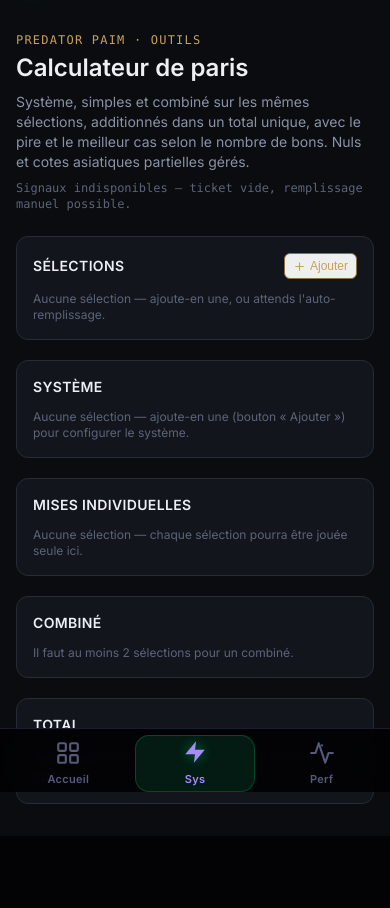
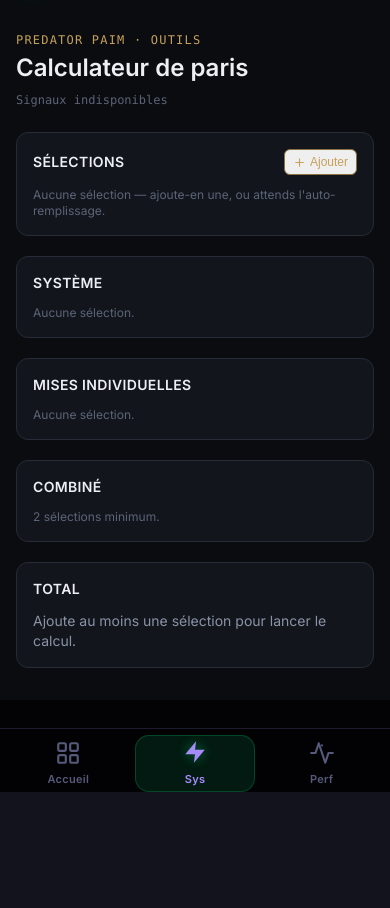
Before and after one commit to ipotrading-bot/predator, a Flask app: page /system in a window 390 px wide. Shown: the part 52-960 px from the top of the page. After the commit the page ends 844 px from the top, so only its background shows below. Run offline with Flask 3, Linux system fonts and the light colour scheme; some libraries are stand-ins or nearby versions.

Commit message:
refactor(system): page sobre — chiffres et libellés courts, explications en title=
Même mode que /performance : la page se lit, elle ne se raconte pas.

Retiré : le paragraphe d'en-tête, l'intro des scénarios, les notes sous les
tableaux, la glose du champ d'impôt, la ligne « avant impôt, le système
rendait… ». Les définitions ne disparaissent pas, elles passent en title=
survolable — brut/net sur le tableau du Total, lecture des scénarios sur le
leur, règles d'auto-remplissage sur la ligne d'état.

Libellés raccourcis : « Gain brut (avant impôt) » → « Brut », « Gain net
(après impôt) » → « Net », « Taux d'imposition (%) » → « Impôt (%) ».
L'avertissement de doublon tient sur une ligne. Le Total gagne une carte ROI
au lieu de la cacher dans un sous-titre.

Aucun chiffre ne change : mêmes 29 assertions navigateur au vert, dont deux
nouvelles qui gardent la sobriété — aucun paragraphe de plus de 14 mots dans
le rendu, et les définitions bien présentes en title=. Hauteur de la page sur
mobile : 4 646 → 4 185 px.

Co-Authored-By: Claude Opus 5 (1M context) <noreply@anthropic.com>

```diff
--- a/templates/system.html
+++ b/templates/system.html
@@ -807,10 +807,10 @@ function SystemBetCalculator() {
   }, [availableSignals, selections]);
 
   const statusLine = {
-    loading: "Chargement des signaux PAIM…",
-    error: "Signaux indisponibles — ticket vide, remplissage manuel possible.",
-    empty: "Aucun signal ≥ 1.80 dans les 12h à venir — ticket vide, remplissage manuel possible.",
-  }[signalsStatus] || `Auto-rempli depuis ${signalsStatus.split(":")[1]} signal(aux) actif(s) — fenêtre 12h, cote > 1.80, trié par edge.`;
+    loading: "Signaux PAIM…",
+    error: "Signaux indisponibles",
+    empty: "Aucun signal ≥ 1.80 sous 12 h",
+  }[signalsStatus] || `${signalsStatus.split(":")[1]} signaux · 12 h · cote > 1.80`;
 
   return (
     <div style={{ background: C.bg, minHeight: "60vh", fontFamily: SANS }} className="w-full">
@@ -819,11 +819,8 @@ function SystemBetCalculator() {
         <div className="mb-6">
           <div style={{ color: C.gold, fontFamily: MONO }} className="text-xs tracking-widest uppercase mb-1">Predator Paim · Outils</div>
           <h1 style={{ color: C.text }} className="text-2xl md:text-3xl font-semibold mb-2">Calculateur de paris</h1>
-          <p style={{ color: C.muted }} className="text-sm max-w-2xl">
-            Système, simples et combiné sur les mêmes sélections, additionnés dans un total unique, avec le pire et
-            le meilleur cas selon le nombre de bons. Nuls et cotes asiatiques partielles gérés.
-          </p>
-          <p style={{ color: C.faint, fontFamily: MONO }} className="text-xs mt-2">{statusLine}</p>
+          <p style={{ color: C.faint, fontFamily: MONO }} className="text-xs mt-2"
+            title="Auto-remplissage : signaux PAIM actifs, match dans les 12 h, cote > 1.80, meilleur edge d'abord, 8 au plus. Ticket vide = remplissage manuel possible.">{statusLine}</p>
         </div>
 
         <div className="grid grid-cols-1 lg:grid-cols-12 gap-5">
@@ -922,9 +919,7 @@ function SystemBetCalculator() {
                 PAR LIGNE ou TOTALE (répartie à parts égales sur les lignes). */}
             <Panel title="Système" right={n > 0 ? <Toggle on={sysOn} onChange={setSysOn} label="Dans le total" /> : null}>
               {n === 0 ? (
-                <p style={{ color: C.faint }} className="text-xs">
-                  Aucune sélection — ajoute-en une (bouton « Ajouter ») pour configurer le système.
-                </p>
+                <p style={{ color: C.faint }} className="text-xs">Aucune sélection.</p>
               ) : (
               <>
               <div className="grid grid-cols-2 gap-3 mb-3">
@@ -972,17 +967,14 @@ function SystemBetCalculator() {
                   </select>
                 </Field>
               </div>
-              <div className="grid grid-cols-2 gap-3 mt-3 items-end">
-                <Field label="Taux d'imposition (%)">
+              <div className="mt-3 w-28">
+                <Field label="Impôt (%)">
                   <input type="number" min="0" max="100" step="0.5" value={taxRateInput}
                     onChange={(e) => setTaxRateInput(e.target.value)}
                     onBlur={() => setTaxRateInput(String(taxRate))}
+                    title="Retenue sur le gain net de chaque pari GAGNANT, toutes sections. Un pari perdu ou remboursé n'est pas taxé."
                     style={inputStyle} className="text-sm rounded-md px-2 py-1.5" />
                 </Field>
-                <p style={{ color: C.faint }} className="text-xs">
-                  Retenue sur le gain net de chaque pari GAGNANT. Un pari perdu ou remboursé n'est pas taxé.
-                  S'applique à toutes les sections.
-                </p>
               </div>
               <p style={{ color: C.faint, fontFamily: MONO }} className="text-xs mt-2">
                 {stakeMode === "line"
@@ -990,10 +982,10 @@ function SystemBetCalculator() {
                   : `${fmt(totalStakeWanted)} ÷ ${totalLignes} = ${fmt(stake)} par ligne`}
               </p>
               <div style={{ borderTop: `1px solid ${C.borderSoft}` }} className="mt-3 pt-3 space-y-1.5">
-                <StatRow label="Mise totale" value={fmt(computed.totalMise)} />
-                <StatRow label="Gain brut (avant impôt)" value={fmt(computed.totalRetour)} />
-                <StatRow label={`Impôt (${taxRate} %)`} value={`− ${fmt(computed.taxAmount)}`} color={C.partial} />
-                <StatRow label="Gain net (après impôt)" value={signed(computed.totalNet)} color={computed.totalNet >= 0 ? C.win : C.loss} strong />
+                <StatRow label="Mise" value={fmt(computed.totalMise)} />
+                <StatRow label="Brut" value={fmt(computed.totalRetour)} />
+                <StatRow label={`Impôt ${taxRate} %`} value={`− ${fmt(computed.taxAmount)}`} color={C.partial} />
+                <StatRow label="Net" value={signed(computed.totalNet)} color={computed.totalNet >= 0 ? C.win : C.loss} strong />
               </div>
               </>
               )}
@@ -1003,7 +995,7 @@ function SystemBetCalculator() {
                 mise : une mise par défaut commune, surchargeable ligne par ligne. */}
             <Panel title="Mises individuelles" right={n > 0 ? <Toggle on={simplesOn} onChange={setSimplesOn} label="Dans le total" /> : null}>
               {n === 0 ? (
-                <p style={{ color: C.faint }} className="text-xs">Aucune sélection — chaque sélection pourra être jouée seule ici.</p>
+                <p style={{ color: C.faint }} className="text-xs">Aucune sélection.</p>
               ) : (
               <>
               <div className="flex items-end gap-3 mb-3">
@@ -1049,10 +1041,10 @@ function SystemBetCalculator() {
                 ))}
               </div>
               <div style={{ borderTop: `1px solid ${C.borderSoft}` }} className="mt-3 pt-3 space-y-1.5">
-                <StatRow label={`Mise totale · ${n} simple${n > 1 ? "s" : ""}`} value={fmt(simples.mise)} />
-                <StatRow label="Gain brut (avant impôt)" value={fmt(simples.brut)} />
-                <StatRow label={`Impôt (${taxRate} %)`} value={`− ${fmt(simples.impot)}`} color={C.partial} />
-                <StatRow label="Gain net (après impôt)" value={signed(simples.net)} color={simples.net >= 0 ? C.win : C.loss} strong />
+                <StatRow label={`Mise · ${n} simple${n > 1 ? "s" : ""}`} value={fmt(simples.mise)} />
+                <StatRow label="Brut" value={fmt(simples.brut)} />
+                <StatRow label={`Impôt ${taxRate} %`} value={`− ${fmt(simples.impot)}`} color={C.partial} />
+                <StatRow label="Net" value={signed(simples.net)} color={simples.net >= 0 ? C.win : C.loss} strong />
               </div>
               </>
               )}
@@ -1062,9 +1054,7 @@ function SystemBetCalculator() {
                 totale = produit des cotes (statuts appliqués par le moteur). */}
             <Panel title="Combiné" right={n >= 2 ? <Toggle on={comboOn} onChange={setComboOn} label="Dans le total" /> : null}>
               {n < 2 ? (
-                <p style={{ color: C.faint }} className="text-xs">
-                  Il faut au moins 2 sélections pour un combiné{n === 1 ? " — avec une seule, c'est un simple (section ci-dessus)" : ""}.
-                </p>
+                <p style={{ color: C.faint }} className="text-xs">2 sélections minimum.</p>
               ) : (
               <>
               <div className="flex flex-wrap gap-1.5 mb-3">
@@ -1091,14 +1081,14 @@ function SystemBetCalculator() {
                 {selections.map((s) => s.odds.toFixed(2)).join(" × ")} = {combine.cote.toFixed(3)}
               </p>
               <div style={{ borderTop: `1px solid ${C.borderSoft}` }} className="mt-3 pt-3 space-y-1.5">
-                <StatRow label={`${fmtN(combine.stake)} × ${combine.cote.toFixed(3)}`} value={fmt(combine.stake * combine.cote)} />
-                <StatRow label="Gain brut (avant impôt)" value={fmt(combine.brut)} color={bucketColor[combine.bucket]} />
-                <StatRow label={`Impôt (${taxRate} %)`} value={`− ${fmt(combine.impot)}`} color={C.partial} />
-                <StatRow label="Gain net (après impôt)" value={signed(combine.net)} color={combine.net >= 0 ? C.win : C.loss} strong />
+                <StatRow label="Mise" value={fmt(combine.stake)} />
+                <StatRow label="Brut" value={fmt(combine.brut)} color={bucketColor[combine.bucket]} />
+                <StatRow label={`Impôt ${taxRate} %`} value={`− ${fmt(combine.impot)}`} color={C.partial} />
+                <StatRow label="Net" value={signed(combine.net)} color={combine.net >= 0 ? C.win : C.loss} strong />
               </div>
               {combine.bucket !== "win" && (
-                <p style={{ color: C.partial }} className="text-xs mt-2">
-                  Statuts appliqués : facteur de retour {combine.R.toFixed(3)}× (nul = cote 1, perdu = 0).
+                <p style={{ color: C.partial }} className="text-xs mt-2" title="Statuts appliqués : nul = cote 1, perdu = 0.">
+                  Facteur de retour {combine.R.toFixed(3)}×
                 </p>
               )}
               </>
@@ -1120,13 +1110,15 @@ function SystemBetCalculator() {
                 <Panel title="Total"
                   right={<span style={{ color: C.faint, fontFamily: SANS }} className="text-xs">{sections.filter((s) => s.on).length}/{sections.length} sections actives</span>}
                 >
-                  <div className="grid grid-cols-2 md:grid-cols-4 gap-3">
-                    <SummaryCard label="Mise engagée" value={fmt(grand.mise)} />
-                    <SummaryCard label="Gain brut" value={fmt(grand.brut)} sub="avant impôt, mise comprise" />
-                    <SummaryCard label={`Impôt (${taxRate} %)`} value={`− ${fmt(grand.impot)}`} color={C.partial} sub="sur chaque pari gagnant" />
-                    <SummaryCard label="Gain net" value={signed(grand.net)} color={grand.net >= 0 ? C.win : C.loss} sub={`après impôt · ROI ${grand.roi.toFixed(1)} %`} />
+                  <div className="grid grid-cols-2 md:grid-cols-5 gap-3">
+                    <SummaryCard label="Mise" value={fmt(grand.mise)} />
+                    <SummaryCard label="Brut" value={fmt(grand.brut)} />
+                    <SummaryCard label={`Impôt ${taxRate} %`} value={`− ${fmt(grand.impot)}`} color={C.partial} />
+                    <SummaryCard label="Net" value={signed(grand.net)} color={grand.net >= 0 ? C.win : C.loss} />
+                    <SummaryCard label="ROI" value={`${grand.roi.toFixed(1)} %`} color={grand.net >= 0 ? C.win : C.loss} />
                   </div>
-                  <div className="mt-3 overflow-x-auto">
+                  <div className="mt-3 overflow-x-auto"
+                    title="Brut = retour avant impôt, mise comprise. Net = brut − mise − impôt. Selon les statuts saisis (Gagné par défaut = tout passe).">
                     <table className="w-full text-xs" style={{ fontFamily: MONO, borderCollapse: "collapse" }}>
                       <thead>
                         <tr style={{ color: C.muted, fontFamily: SANS }}>
@@ -1159,14 +1151,10 @@ function SystemBetCalculator() {
                       </tbody>
                     </table>
                   </div>
-                  <p style={{ color: C.faint }} className="text-xs mt-2">
-                    Brut = retour AVANT impôt, mise comprise · Impôt = {taxRate} % du gain de chaque pari gagnant · Net = brut − mise − impôt,
-                    ce qui reste vraiment · en {currency}, selon les statuts saisis (Gagné par défaut = tout passe).
-                  </p>
                   {doublon && (
                     <div style={{ background: "rgba(227,162,60,0.10)", border: `1px solid ${C.partial}`, color: C.partial }}
                       className="text-xs px-2.5 py-1.5 rounded-md mt-2">
-                      ⚠ {doublon} : les mises s'additionnent, c'est jouer deux fois la même chose. Voulu ? Sinon, sors une section du total.
+                      ⚠ {doublon} — jouer deux fois.
                     </div>
                   )}
                 </Panel>
@@ -1182,10 +1170,6 @@ function SystemBetCalculator() {
                     <p style={{ color: C.muted }} className="text-sm">Active au moins une section avec une mise pour voir les scénarios.</p>
                   ) : (
                   <>
-                  <p style={{ color: C.muted }} className="text-xs mb-3">
-                    Si <span style={{ color: C.text, fontFamily: MONO }}>k</span> sélections sur {n} sont bonnes, pour {fmt(grand.mise)} engagés.
-                    Pire cas : les k bonnes qui rapportent le moins, NET d'impôt. Meilleur cas : celles qui rapportent le plus. Touche une ligne pour le détail.
-                  </p>
                   <div className="grid grid-cols-2 gap-3 mb-3">
                     <div style={{ background: C.panel2, border: `1px solid ${C.borderSoft}`, borderRadius: 10 }} className="px-4 py-3">
                       <div style={{ color: C.muted }} className="text-xs mb-1">Point mort</div>
@@ -1193,7 +1177,7 @@ function SystemBetCalculator() {
                         {pointMortTotal ? `${pointMortTotal.k} bon${pointMortTotal.k > 1 ? "s" : ""} sur ${n}` : "jamais"}
                       </div>
                       <div style={{ color: C.faint }} className="text-xs mt-0.5">
-                        {pointMortTotal && pointMortTotal.tooShort ? `${n - 1} bons sur ${n} ne couvrent pas la mise` : "pire cas ≥ mise, APRÈS impôt"}
+                        {pointMortTotal && pointMortTotal.tooShort ? `${n - 1} bons ne couvrent pas` : "net ≥ 0"}
                       </div>
                     </div>
                     <div style={{ background: C.panel2, border: `1px solid ${C.borderSoft}`, borderRadius: 10 }} className="px-4 py-3">
@@ -1202,11 +1186,12 @@ function SystemBetCalculator() {
                         {signed(scenariosTotal[n].best.net)}
                       </div>
                       <div style={{ color: C.faint }} className="text-xs mt-0.5">
-                        {fmt(scenariosTotal[n].best.total)} brut − {fmtN(scenariosTotal[n].best.impot)} d'impôt
+                        {fmtN(scenariosTotal[n].best.total)} brut − {fmtN(scenariosTotal[n].best.impot)} impôt
                       </div>
                     </div>
                   </div>
-                  <div className="overflow-x-auto">
+                  <div className="overflow-x-auto"
+                    title="Si k sélections sont bonnes : pire cas = les k qui rapportent le moins, net d'impôt ; meilleur cas = celles qui rapportent le plus. Gagnant = couvert même au pire · Selon lesquelles = dépend des bonnes · Perdant = jamais couvert. L'impôt frappe chaque pari gagnant même si le ticket perd. Touche une ligne pour le détail.">
                     <table className="w-full text-xs" style={{ fontFamily: MONO, borderCollapse: "collapse" }}>
                       <thead>
                         <tr style={{ color: C.muted, fontFamily: SANS }}>
@@ -1259,10 +1244,6 @@ function SystemBetCalculator() {
                       </tbody>
                     </table>
                   </div>
-                  <p style={{ color: C.faint }} className="text-xs mt-2">
-                    Retour brut puis net APRÈS impôt, en {currency}. Gagnant = couvert même dans le pire cas · Selon lesquelles = dépend des bonnes ·
-                    Perdant = jamais couvert. L'impôt frappe chaque pari gagnant, même quand le ticket perd dans son ensemble.
-                  </p>
                   </>
                   )}
                 </Panel>
@@ -1272,15 +1253,12 @@ function SystemBetCalculator() {
                 <Panel title="Système — résumé">
                   <div className="grid grid-cols-2 md:grid-cols-3 gap-3">
                     <SummaryCard label="Lignes" value={computed.totalLignes} />
-                    <SummaryCard label="Mise totale" value={fmt(computed.totalMise)} />
-                    <SummaryCard label="Gain brut" value={fmt(computed.totalRetour)} sub="avant impôt, mise comprise" />
-                    <SummaryCard label={`Impôt (${taxRate} %)`} value={`− ${fmt(computed.taxAmount)}`} color={C.partial} sub="par ligne gagnante" />
-                    <SummaryCard label="Gain net" value={signed(computed.totalNet)} color={computed.totalNet >= 0 ? C.win : C.loss} sub="après impôt" />
-                    <SummaryCard label="ROI" value={`${computed.totalMise > 0 ? ((computed.totalNet / computed.totalMise) * 100).toFixed(1) : "0.0"} %`} color={computed.totalNet >= 0 ? C.win : C.loss} sub="net d'impôt" />
+                    <SummaryCard label="Mise" value={fmt(computed.totalMise)} />
+                    <SummaryCard label="Brut" value={fmt(computed.totalRetour)} />
+                    <SummaryCard label={`Impôt ${taxRate} %`} value={`− ${fmt(computed.taxAmount)}`} color={C.partial} />
+                    <SummaryCard label="Net" value={signed(computed.totalNet)} color={computed.totalNet >= 0 ? C.win : C.loss} />
+                    <SummaryCard label="ROI" value={`${computed.totalMise > 0 ? ((computed.totalNet / computed.totalMise) * 100).toFixed(1) : "0.0"} %`} color={computed.totalNet >= 0 ? C.win : C.loss} />
                   </div>
-                  <p style={{ color: C.faint }} className="text-xs mt-3">
-                    Avant impôt, le système rendait {fmt(computed.totalProfit)} de gain net.
-                  </p>
                 </Panel>
 
                 <Panel title="Détail par palier & combinaisons"
```
Also changed, not shown: tests/test_system_page.py (+8 -5 lines).
